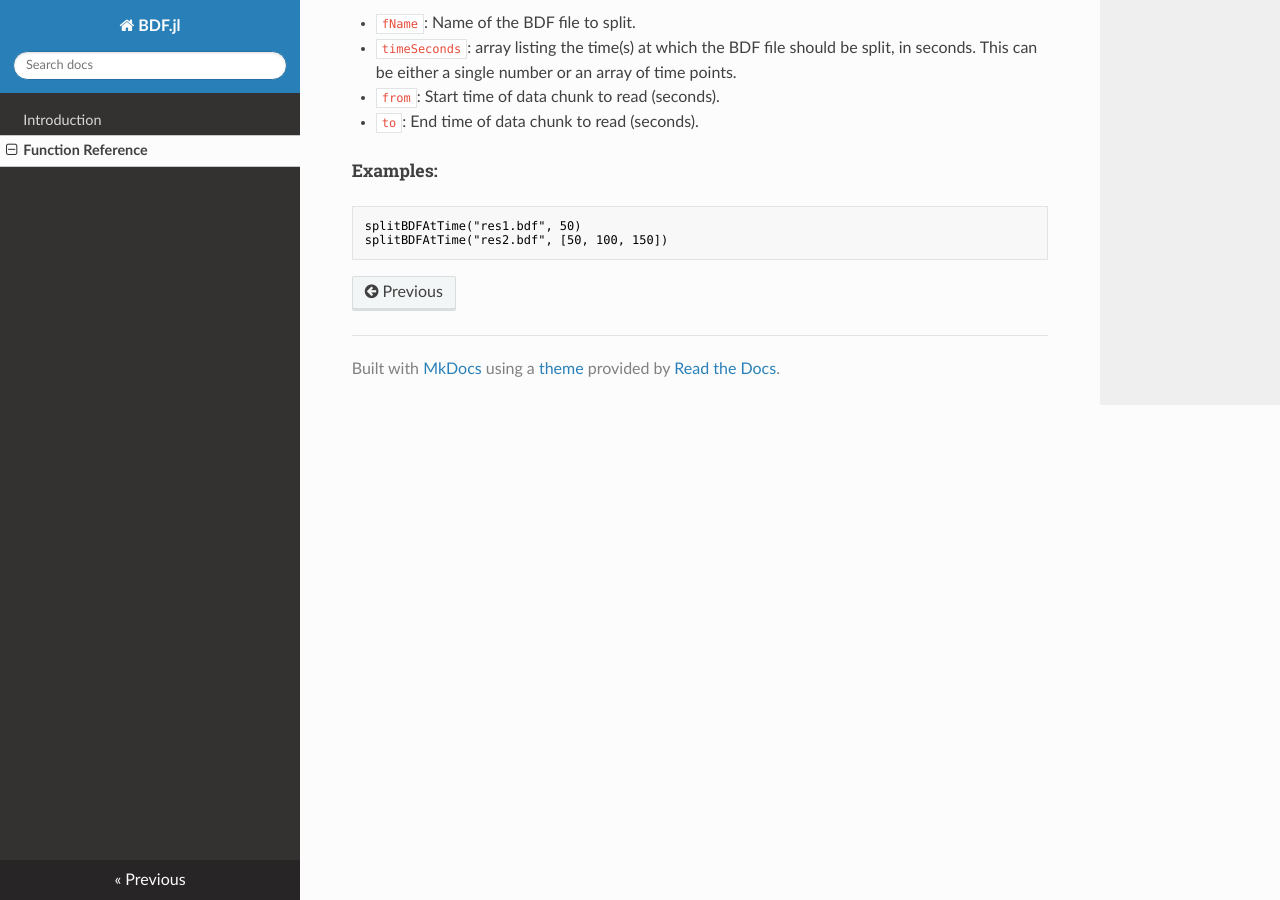
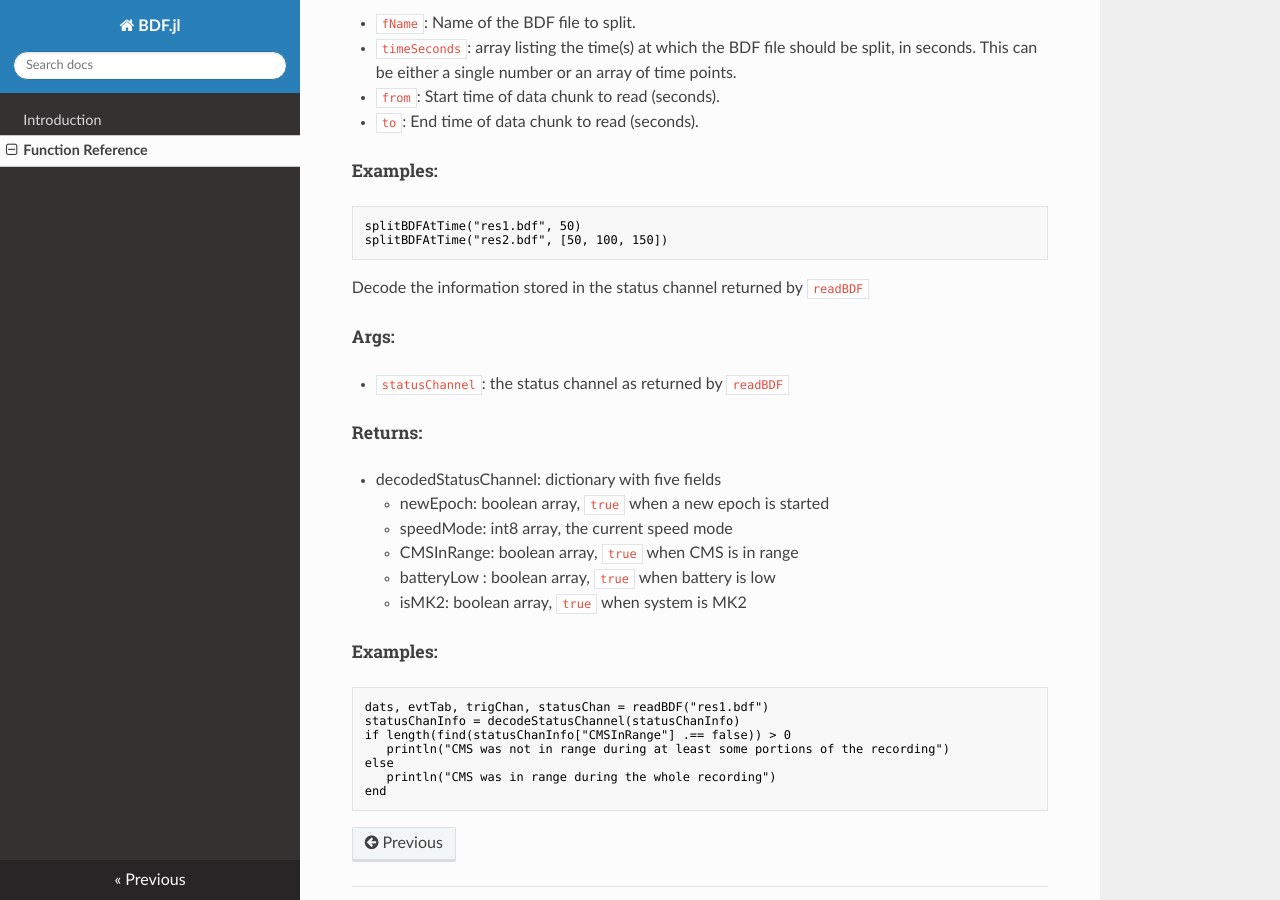
Before and after one commit to sam81/BDF.jl, an MkDocs documentation site: the page built from docs/API.md, in a window 1280 px wide and 900 px high, scrolled down 3063 px. Built offline with MkDocs 1.6.1, drawn with Linux system fonts in a browser that asks for light colours; nearby versions of some CDN libraries; old or Windows-style settings are respelled for this version of MkDocs.

Commit message:
Added function to decode status channel info

````diff
--- a/docs/API.md
+++ b/docs/API.md
@@ -143,3 +143,31 @@ Split a BDF file at one or more time points into multiple files
 splitBDFAtTime("res1.bdf", 50)
 splitBDFAtTime("res2.bdf", [50, 100, 150])
 ```
+
+Decode the information stored in the status channel returned by `readBDF`
+
+##### Args:
+
+* `statusChannel`: the status channel as returned by `readBDF`
+
+##### Returns:
+
+* decodedStatusChannel: dictionary with five fields
+    * newEpoch: boolean array, `true` when a new epoch is started
+    * speedMode: int8 array, the current speed mode
+    * CMSInRange: boolean array, `true` when CMS is in range
+    * batteryLow : boolean array, `true` when battery is low
+    * isMK2: boolean array, `true` when system is MK2
+
+
+##### Examples:
+
+```julia
+dats, evtTab, trigChan, statusChan = readBDF("res1.bdf")
+statusChanInfo = decodeStatusChannel(statusChanInfo)
+if length(find(statusChanInfo["CMSInRange"] .== false)) > 0
+   println("CMS was not in range during at least some portions of the recording")
+else
+   println("CMS was in range during the whole recording")
+end
+```
````
Also changed, not shown: docs/index.md (+7 -7 lines), 9 other files.
